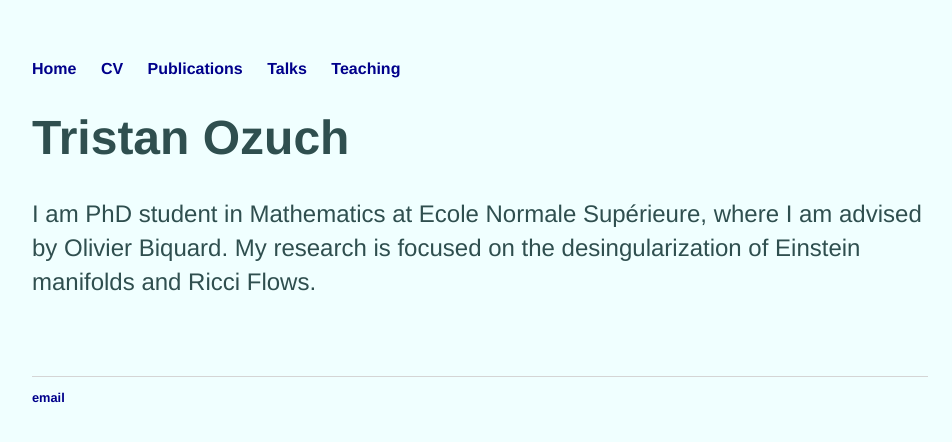
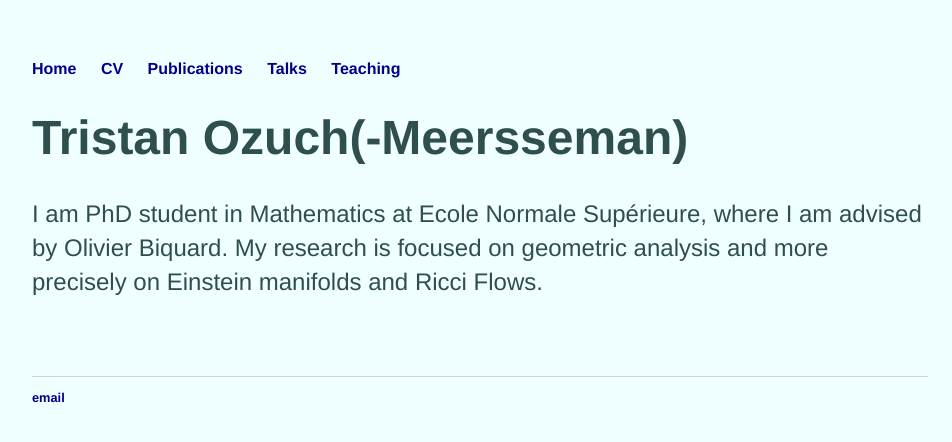
Before and after one commit to tristanozuch/tristanozuch.github.io, a Jekyll site: the page built from index.html, in a window 1280 px wide. Shown: the top 442 px of the page, without its empty margins (160-1112 px from the left). Built offline with Jekyll 4.4.1, drawn with Linux system fonts in a browser that asks for light colours.

Commit message:
Update index.html

```diff
--- a/index.html
+++ b/index.html
@@ -3,9 +3,9 @@ layout: default
 title: Tristan Ozuch
 ---
 <div class="blurb">
-	<h1>Tristan Ozuch</h1>
+	<h1>Tristan Ozuch(-Meersseman)</h1>
 				<p>I am PhD student in Mathematics at Ecole Normale Supérieure, where I am advised by Olivier Biquard.
-					My research is focused on the desingularization of Einstein manifolds and Ricci Flows. </p>
+					My research is focused on geometric analysis and more precisely on Einstein manifolds and Ricci Flows. </p>
 </div><!-- /.blurb -->
 
 <br/><br/><br/>
```
